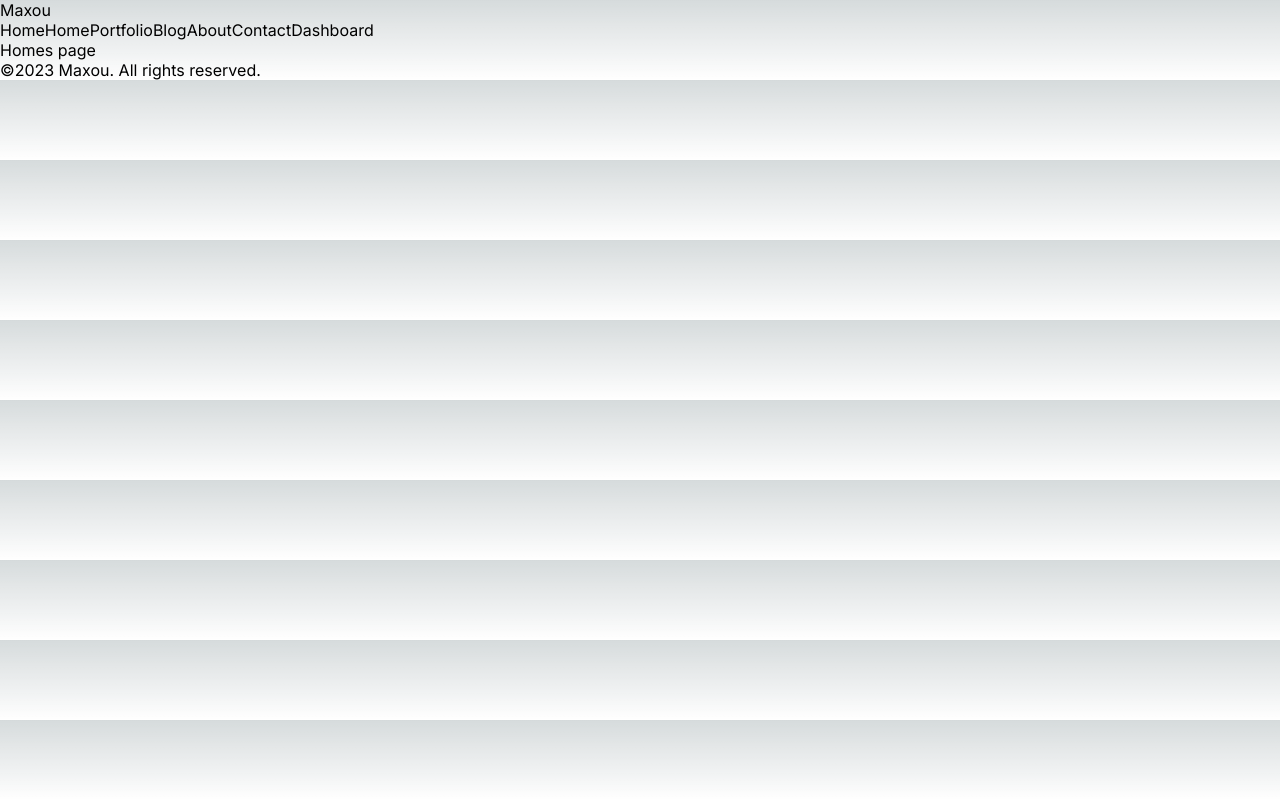
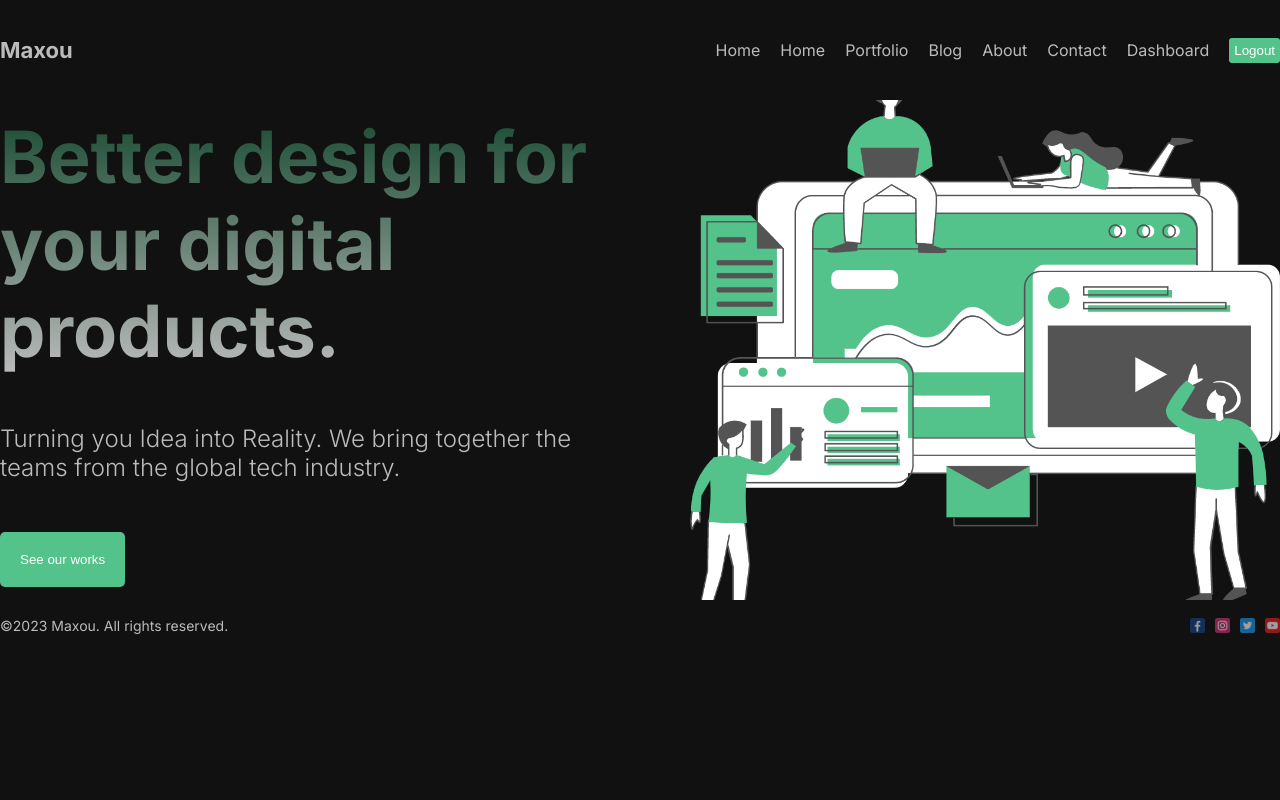
Before and after one commit to MadMax8930/post-nextjs, a Next.js app: page / in a window 1280 px wide. Built offline with nearby package versions, Linux system fonts and the light colour scheme.

Commit message:
Home page

```diff
--- a/src/app/globals.css
+++ b/src/app/globals.css
@@ -1,78 +1,3 @@
-:root {
-  --max-width: 1100px;
-  --border-radius: 12px;
-  --font-mono: ui-monospace, Menlo, Monaco, 'Cascadia Mono', 'Segoe UI Mono',
-    'Roboto Mono', 'Oxygen Mono', 'Ubuntu Monospace', 'Source Code Pro',
-    'Fira Mono', 'Droid Sans Mono', 'Courier New', monospace;
-
-  --foreground-rgb: 0, 0, 0;
-  --background-start-rgb: 214, 219, 220;
-  --background-end-rgb: 255, 255, 255;
-
-  --primary-glow: conic-gradient(
-    from 180deg at 50% 50%,
-    #16abff33 0deg,
-    #0885ff33 55deg,
-    #54d6ff33 120deg,
-    #0071ff33 160deg,
-    transparent 360deg
-  );
-  --secondary-glow: radial-gradient(
-    rgba(255, 255, 255, 1),
-    rgba(255, 255, 255, 0)
-  );
-
-  --tile-start-rgb: 239, 245, 249;
-  --tile-end-rgb: 228, 232, 233;
-  --tile-border: conic-gradient(
-    #00000080,
-    #00000040,
-    #00000030,
-    #00000020,
-    #00000010,
-    #00000010,
-    #00000080
-  );
-
-  --callout-rgb: 238, 240, 241;
-  --callout-border-rgb: 172, 175, 176;
-  --card-rgb: 180, 185, 188;
-  --card-border-rgb: 131, 134, 135;
-}
-
-@media (prefers-color-scheme: dark) {
-  :root {
-    --foreground-rgb: 255, 255, 255;
-    --background-start-rgb: 0, 0, 0;
-    --background-end-rgb: 0, 0, 0;
-
-    --primary-glow: radial-gradient(rgba(1, 65, 255, 0.4), rgba(1, 65, 255, 0));
-    --secondary-glow: linear-gradient(
-      to bottom right,
-      rgba(1, 65, 255, 0),
-      rgba(1, 65, 255, 0),
-      rgba(1, 65, 255, 0.3)
-    );
-
-    --tile-start-rgb: 2, 13, 46;
-    --tile-end-rgb: 2, 5, 19;
-    --tile-border: conic-gradient(
-      #ffffff80,
-      #ffffff40,
-      #ffffff30,
-      #ffffff20,
-      #ffffff10,
-      #ffffff10,
-      #ffffff80
-    );
-
-    --callout-rgb: 20, 20, 20;
-    --callout-border-rgb: 108, 108, 108;
-    --card-rgb: 100, 100, 100;
-    --card-border-rgb: 200, 200, 200;
-  }
-}
-
 * {
    box-sizing: border-box;
    padding: 0;
@@ -83,25 +8,21 @@
 body {
    max-width: 100vw;
    overflow-x: hidden;
-}
-
-body {
-  color: rgb(var(--foreground-rgb));
-  background: linear-gradient(
-      to bottom,
-      transparent,
-      rgb(var(--background-end-rgb))
-    )
-    rgb(var(--background-start-rgb));
+   background-color: #111;
+   color: #bbb;
 }
 
 a {
+   text-decoration: none;
    color: inherit;
-  text-decoration: none;
 }
 
-@media (prefers-color-scheme: dark) {
-  html {
-    color-scheme: dark;
+.container {
+   max-width: 1366px;
+   min-height: 100vh;
+   margin: 0 auto;
+   padding: 0 60px;
+   display: flex;
+   flex-direction: column;
+   justify-content: space-between;
 }
-}
--- a/src/app/page.js
+++ b/src/app/page.js
@@ -1,10 +1,19 @@
+import React from 'react'
 import Image from 'next/image'
+import HeroImg from 'public/hero.png'
 import styles from './page.module.css'
 
 export default function Home() {
   return (
-    <div>
-      Homes page
+    <div className={styles.container}>
+      <div className={styles.side}>
+         <h1 className={styles.title}>Better design for your digital products.</h1>
+         <p className={styles.desc}>Turning you Idea into Reality. We bring together the teams from the global tech industry.</p>
+         <button className={styles.btn}>See our works</button>
+      </div>
+      <div className={styles.side}>
+         <Image src={HeroImg} className={styles.img} alt="Home" />
+      </div>
     </div>
   )
 }
--- a/src/app/page.module.css
+++ b/src/app/page.module.css
@@ -1,229 +1,41 @@
-.main {
-  display: flex;
-  flex-direction: column;
-  justify-content: space-between;
-  align-items: center;
-  padding: 6rem;
-  min-height: 100vh;
+.container {
+   display: flex;
+   align-items: center;
+   gap: 100px;
 }
 
-.description {
-  display: inherit;
-  justify-content: inherit;
-  align-items: inherit;
-  font-size: 0.85rem;
-  max-width: var(--max-width);
-  width: 100%;
-  z-index: 2;
-  font-family: var(--font-mono);
+.side {
+   flex: 1;
+   display: flex;
+   flex-direction: column;
+   gap: 50px;
 }
 
-.description a {
-  display: flex;
-  justify-content: center;
-  align-items: center;
-  gap: 0.5rem;
+.title {
+   font-size: 72px;
+   background: linear-gradient(to bottom, #194c33, #bbb);
+   background-clip: text;
+   -webkit-background-clip: text;
+   -webkit-text-fill-color: transparent;
 }
 
-.description p {
-  position: relative;
-  margin: 0;
-  padding: 1rem;
-  background-color: rgba(var(--callout-rgb), 0.5);
-  border: 1px solid rgba(var(--callout-border-rgb), 0.3);
-  border-radius: var(--border-radius);
+.desc {
+   font-size: 24px;
+   font-weight: 300;
 }
 
-.code {
-  font-weight: 700;
-  font-family: var(--font-mono);
+.btn {
+   padding: 20px;
+   background-color: #53c28b;
+   color: white;
+   border: none;
+   border-radius: 5px;
+   width: max-content;
+   cursor: pointer;
 }
 
-.grid {
-  display: grid;
-  grid-template-columns: repeat(4, minmax(25%, auto));
-  max-width: 100%;
-  width: var(--max-width);
+.img {
+   width: 100%;
+   height: 500px;
+   object-fit: cover;
 }
-
-.card {
-  padding: 1rem 1.2rem;
-  border-radius: var(--border-radius);
-  background: rgba(var(--card-rgb), 0);
-  border: 1px solid rgba(var(--card-border-rgb), 0);
-  transition: background 200ms, border 200ms;
-}
-
-.card span {
-  display: inline-block;
-  transition: transform 200ms;
-}
-
-.card h2 {
-  font-weight: 600;
-  margin-bottom: 0.7rem;
-}
-
-.card p {
-  margin: 0;
-  opacity: 0.6;
-  font-size: 0.9rem;
-  line-height: 1.5;
-  max-width: 30ch;
-}
-
-.center {
-  display: flex;
-  justify-content: center;
-  align-items: center;
-  position: relative;
-  padding: 4rem 0;
-}
-
-.center::before {
-  background: var(--secondary-glow);
-  border-radius: 50%;
-  width: 480px;
-  height: 360px;
-  margin-left: -400px;
-}
-
-.center::after {
-  background: var(--primary-glow);
-  width: 240px;
-  height: 180px;
-  z-index: -1;
-}
-
-.center::before,
-.center::after {
-  content: '';
-  left: 50%;
-  position: absolute;
-  filter: blur(45px);
-  transform: translateZ(0);
-}
-
-.logo {
-  position: relative;
-}
-/* Enable hover only on non-touch devices */
-@media (hover: hover) and (pointer: fine) {
-  .card:hover {
-    background: rgba(var(--card-rgb), 0.1);
-    border: 1px solid rgba(var(--card-border-rgb), 0.15);
-  }
-
-  .card:hover span {
-    transform: translateX(4px);
-  }
-}
-
-@media (prefers-reduced-motion) {
-  .card:hover span {
-    transform: none;
-  }
-}
-
-/* Mobile */
-@media (max-width: 700px) {
-  .content {
-    padding: 4rem;
-  }
-
-  .grid {
-    grid-template-columns: 1fr;
-    margin-bottom: 120px;
-    max-width: 320px;
-    text-align: center;
-  }
-
-  .card {
-    padding: 1rem 2.5rem;
-  }
-
-  .card h2 {
-    margin-bottom: 0.5rem;
-  }
-
-  .center {
-    padding: 8rem 0 6rem;
-  }
-
-  .center::before {
-    transform: none;
-    height: 300px;
-  }
-
-  .description {
-    font-size: 0.8rem;
-  }
-
-  .description a {
-    padding: 1rem;
-  }
-
-  .description p,
-  .description div {
-    display: flex;
-    justify-content: center;
-    position: fixed;
-    width: 100%;
-  }
-
-  .description p {
-    align-items: center;
-    inset: 0 0 auto;
-    padding: 2rem 1rem 1.4rem;
-    border-radius: 0;
-    border: none;
-    border-bottom: 1px solid rgba(var(--callout-border-rgb), 0.25);
-    background: linear-gradient(
-      to bottom,
-      rgba(var(--background-start-rgb), 1),
-      rgba(var(--callout-rgb), 0.5)
-    );
-    background-clip: padding-box;
-    backdrop-filter: blur(24px);
-  }
-
-  .description div {
-    align-items: flex-end;
-    pointer-events: none;
-    inset: auto 0 0;
-    padding: 2rem;
-    height: 200px;
-    background: linear-gradient(
-      to bottom,
-      transparent 0%,
-      rgb(var(--background-end-rgb)) 40%
-    );
-    z-index: 1;
-  }
-}
-
-/* Tablet and Smaller Desktop */
-@media (min-width: 701px) and (max-width: 1120px) {
-  .grid {
-    grid-template-columns: repeat(2, 50%);
-  }
-}
-
-@media (prefers-color-scheme: dark) {
-  .vercelLogo {
-    filter: invert(1);
-  }
-
-  .logo {
-    filter: invert(1) drop-shadow(0 0 0.3rem #ffffff70);
-  }
-}
-
-@keyframes rotate {
-  from {
-    transform: rotate(360deg);
-  }
-  to {
-    transform: rotate(0deg);
-  }
-}
--- a/src/components/footer/Footer.jsx
+++ b/src/components/footer/Footer.jsx
@@ -1,10 +1,17 @@
 import React from 'react'
+import Image from 'next/image'
+import styles from './footer.module.css'
 
 const Footer = () => {
   return (
-    <div>
+    <div className={styles.container}>
       <div>&copy;2023 Maxou. All rights reserved.</div>
-      <div></div>
+      <div className={styles.social}>
+         <Image src="/1.png" width={15} height={15} className={styles.icon} alt="Facebook" />
+         <Image src="/2.png" width={15} height={15} className={styles.icon} alt="Instagram" />
+         <Image src="/3.png" width={15} height={15} className={styles.icon} alt="Twitter" />
+         <Image src="/4.png" width={15} height={15} className={styles.icon} alt="Youtube" />
+      </div>
     </div>
   )
 }
--- /dev/null
+++ b/src/components/footer/footer.module.css
@@ -0,0 +1,18 @@
+.container {
+   height: 50px;
+   font-size: 14px;
+   display: flex;
+   align-items: center;
+   justify-content: space-between;
+}
+
+.social {
+   display: flex;
+   align-items: center;
+   gap: 10px;
+}
+
+.icon {
+   opacity: 0.6;
+   cursor: pointer;
+}
--- a/src/components/navbar/Navbar.jsx
+++ b/src/components/navbar/Navbar.jsx
@@ -1,5 +1,7 @@
+"use client"
 import React from 'react'
 import Link from 'next/link'
+import styles from './navbar.module.css'
 
 const links = [
    {
@@ -41,12 +43,24 @@
 
 const Navbar = () => {
   return (
-    <div>
-      <Link href="/">Maxou</Link>
-      <div>
+    <div className={styles.container}>
+      <Link href="/" className={styles.logo}>Maxou</Link>
+      <div className={styles.links}>
          {links.map(link => (
-            <Link key={link.id} href={link.url}>{link.title}</Link>
+            <Link
+               key={link.id}
+               href={link.url}
+               className={styles.link}
+            >
+               {link.title}
+            </Link>
          ))}
+         <button
+            className={styles.logout}
+            onClick={() => { console.log("logged out")}}
+         >
+            Logout
+         </button>
       </div>
     </div>
   )
--- /dev/null
+++ b/src/components/navbar/navbar.module.css
@@ -0,0 +1,26 @@
+.container {
+   height: 100px;
+   display: flex;
+   justify-content: space-between;
+   align-items: center;
+}
+
+.logo {
+   font-weight: bold;
+   font-size: 22px;
+}
+
+.links {
+   display: flex;
+   align-items: center;
+   gap: 20px;
+}
+
+.logout {
+   padding: 5px;
+   border: none;
+   background-color: #53c28b;
+   color: white;
+   cursor: pointer;
+   border-radius: 3px;
+}
```
Lines whose indentation alone changed are shown as unchanged.
